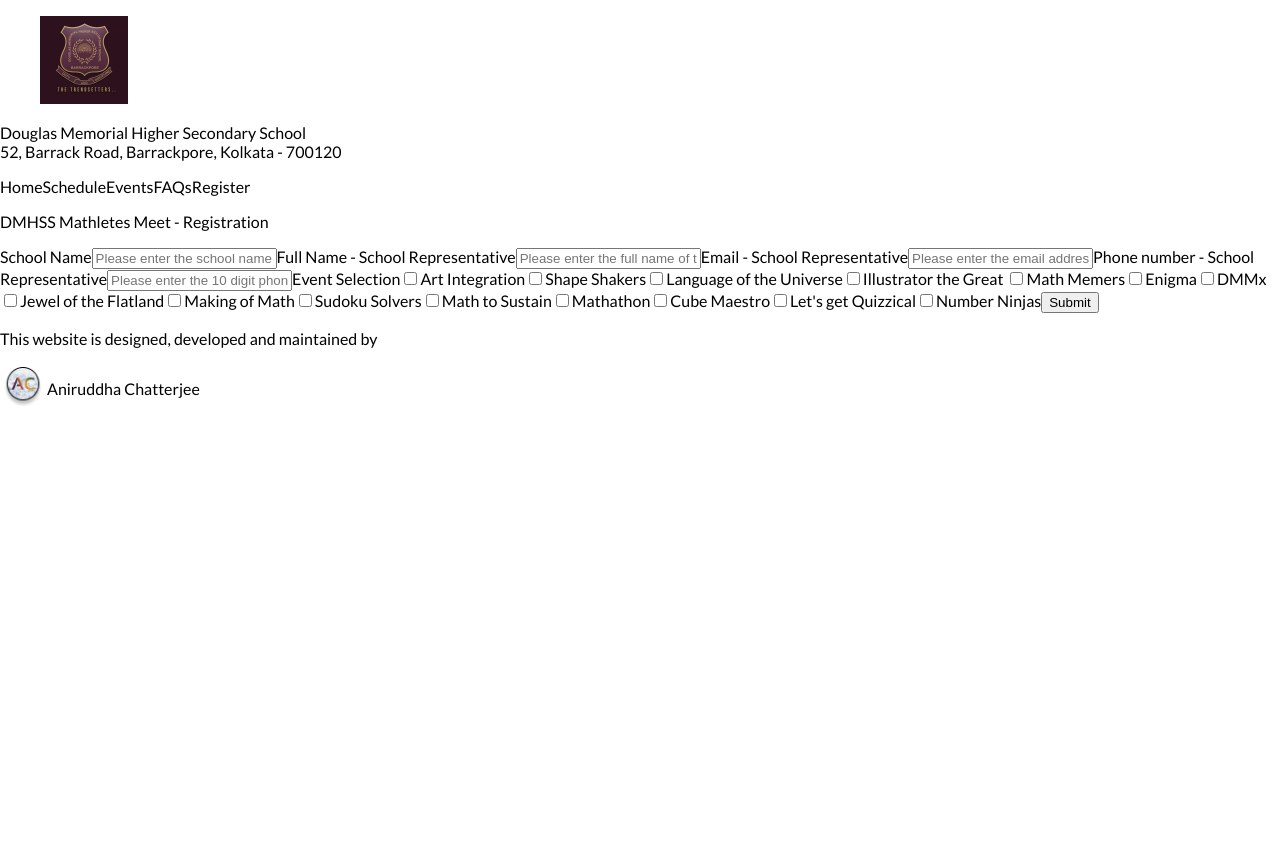
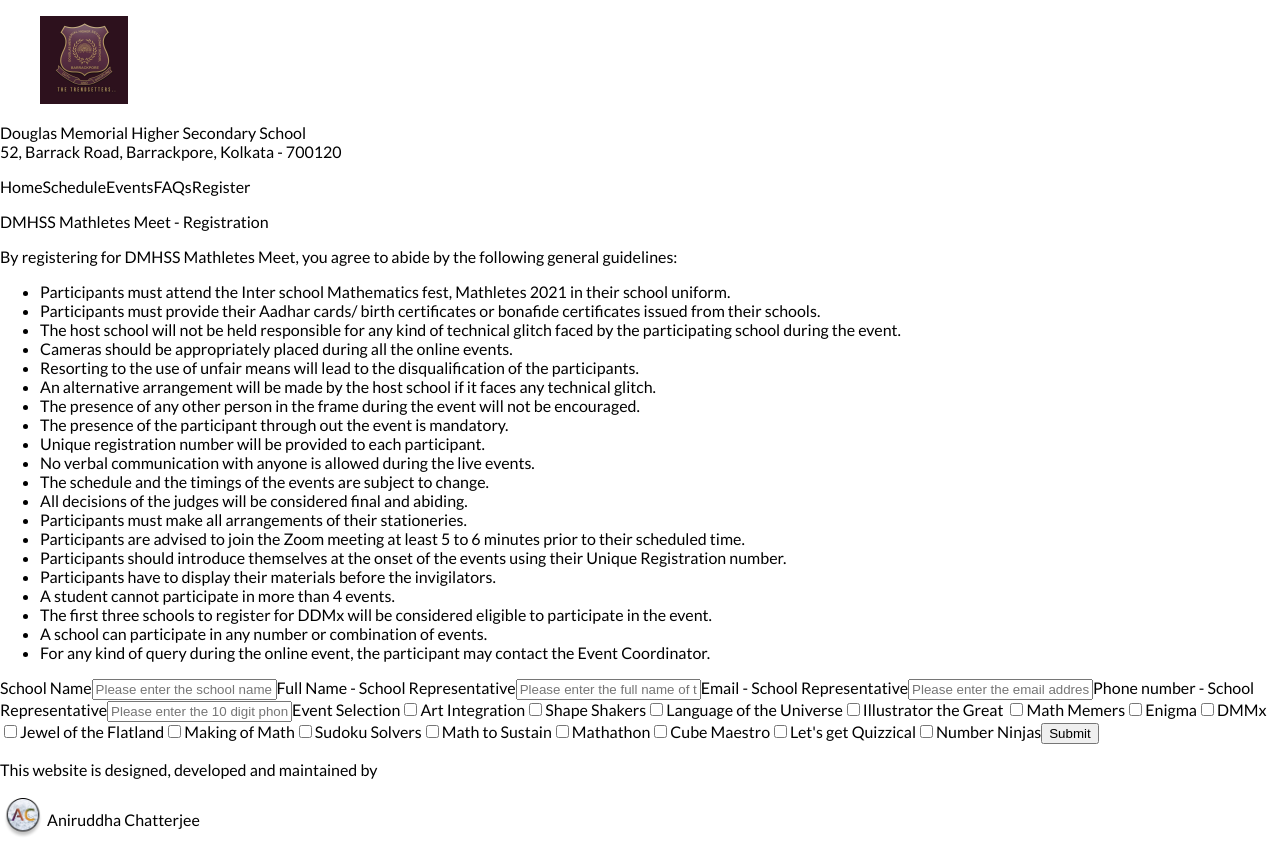
Before and after one commit to ruddha2001/freelance-dmhss-mathletes, a Next.js app: page /register in a window 1280 px wide. Before the commit the page ends 800 px from the top, so only its background shows below. Built offline with nearby package versions, Linux system fonts and the light colour scheme.

Commit message:
:sparkles: Add general guidelines to registration page

```diff
--- a/components/registration/registration.tsx
+++ b/components/registration/registration.tsx
@@ -4,6 +4,28 @@ import { formSchema } from "./form.schema";
 import axios from "axios";
 
 export default function Registration() {
+  const guidelines = [
+    "Participants must attend the Inter school Mathematics fest, Mathletes 2021 in their school uniform.",
+    "Participants must provide their Aadhar cards/ birth certificates  or  bonafide certificates issued from their schools.",
+    "The host school will not be held responsible for any kind of technical glitch faced by the participating school  during the event.",
+    "Cameras should be appropriately placed during all the online events.",
+    "Resorting to the use of unfair means will lead to the disqualification of the participants.",
+    "An alternative arrangement will be made by the host school if it faces any technical glitch.",
+    "The presence of any other person in the frame during the event will not be encouraged.",
+    "The presence of the participant through out  the event is mandatory.",
+    "Unique registration number will be provided to each participant.",
+    "No verbal communication with anyone is allowed during the live events.",
+    "The schedule and the timings of the events are subject to change.",
+    "All decisions of the judges will be considered final and abiding.",
+    "Participants  must make all arrangements of their stationeries.",
+    "Participants  are advised to join the Zoom meeting at least 5 to 6 minutes prior to their scheduled time.",
+    "Participants should introduce themselves at the onset of the events using their Unique Registration number.",
+    "Participants   have to display their materials  before the invigilators.",
+    "A student  cannot  participate in more than 4 events.",
+    "The first three schools to register for DDMx  will be considered eligible to participate in the event.",
+    "A school can participate in any number or combination of events.",
+    "For any kind of query during the online event, the participant may contact the Event  Coordinator.",
+  ];
   const formik = useFormik({
     initialValues: {
       schoolName: "",
@@ -71,6 +93,15 @@ export default function Registration() {
       <div className="bg-white px-7 md:px-12 lg:px-96 mt-10" id="form">
         <p className="text-4xl mb-10 font-bold">
           DMHSS Mathletes Meet - Registration
+        </p>
+        <p className="text-sm md:text-xl">
+          By registering for DMHSS Mathletes Meet, you agree to abide by the
+          following general guidelines:
+          <ul style={{ listStyleType: "disc" }} className="pl-5 mt-3 mb-10">
+            {guidelines.map((guideline, index) => (
+              <li key={index}>{guideline}</li>
+            ))}
+          </ul>
         </p>
         <FormikProvider value={formik}>
           <form onSubmit={formik.handleSubmit}>
```
